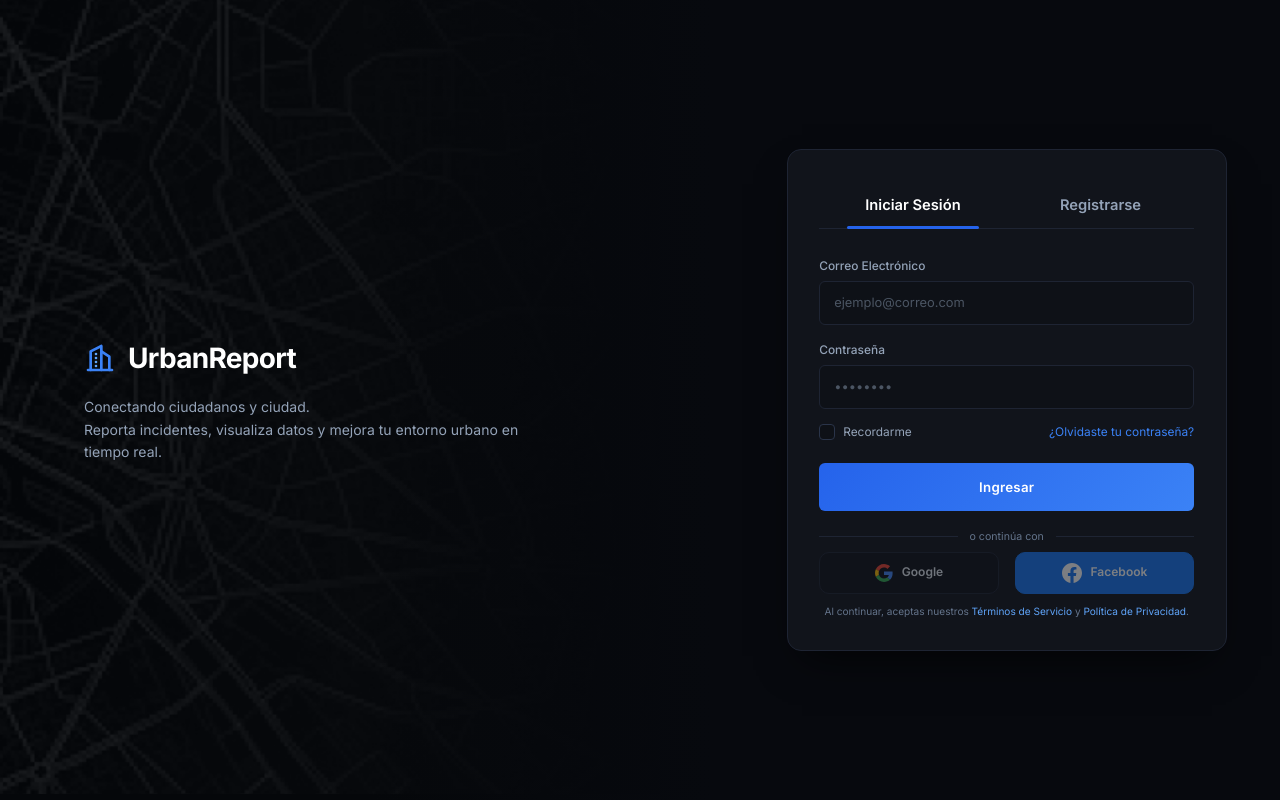
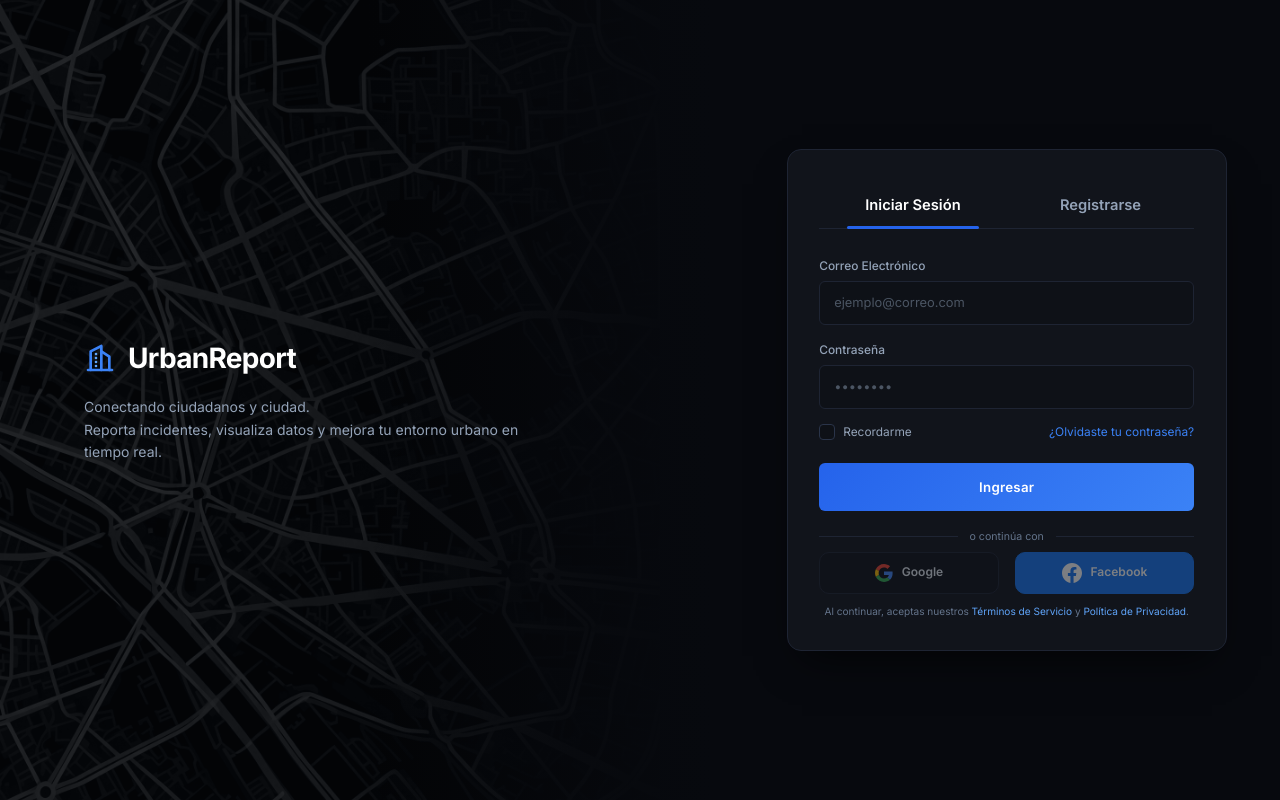
Before and after one commit to juandkk/UrbanReport, a Django app: page /login/ in a window 1280 px wide. Run offline with Django 5.2, Linux system fonts and the light colour scheme; some libraries are stand-ins or nearby versions.

Commit message:
diseño: actualizar fondo de autenticacion con imagen en alta resolucion

```diff
--- a/static/css/auth.css
+++ b/static/css/auth.css
@@ -26,15 +26,15 @@
   position: absolute;
   left: 0;
   right: 0;
-  top: -6px;
-  bottom: 6px;
+  top: 0;
+  bottom: 0;
   background-image:
     linear-gradient(to right, transparent 90%, #05070a 90%),
-    url("../img/logo_login.png");
+    url("../img/logo_login.jpg");
   background-size: cover;
   background-position: center left;
   mix-blend-mode: luminosity;
-  opacity: 0.4;
+  opacity: 0.45;
   flex: none;
   order: 0;
   flex-grow: 0;
```
Also changed, not shown: static/img/logo_login.jpg (added), static/img/logo_login.png (deleted).
